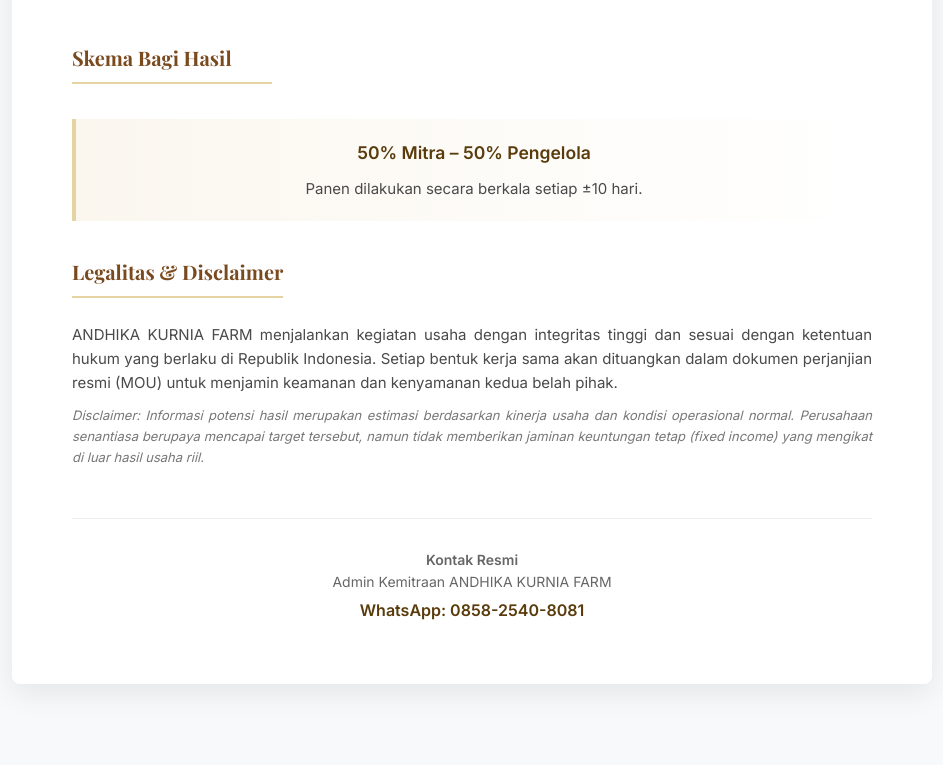
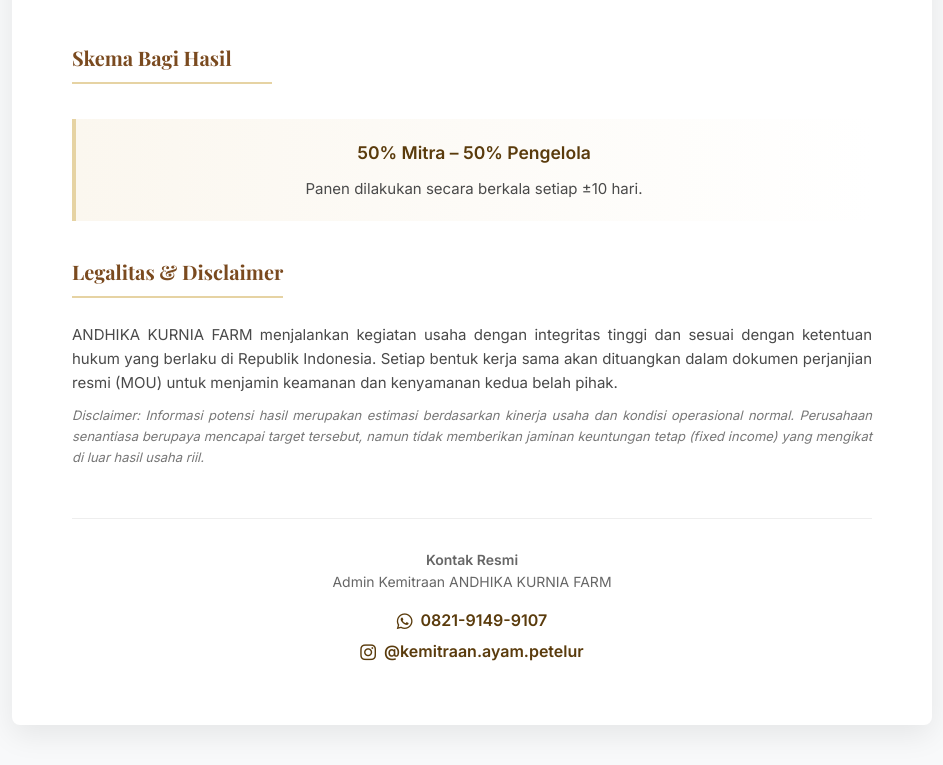
Before and after one commit to adminkemitraan/ra-farmtwo, a plain HTML site: page Andhika Kurnia Farm/index.html in a window 1280 px wide. Shown: the part 1535-2300 px from the top of the page, without its empty margins (168-1111 px from the left). Before the commit the page ends 2259 px from the top, so only its background shows below. Drawn offline with nearby package versions, Linux system fonts and the light colour scheme.

Commit message:
Update contact info with WA and IG icons for Andhika Kurnia Farm

```diff
--- a/Andhika Kurnia Farm/index.html
+++ b/Andhika Kurnia Farm/index.html
@@ -9,6 +9,7 @@
   <link rel="preconnect" href="https://fonts.googleapis.com">
   <link rel="preconnect" href="https://fonts.gstatic.com" crossorigin>
   <link href="https://fonts.googleapis.com/css2?family=Inter:wght@400;500;600&family=Playfair+Display:wght@600;700&display=swap" rel="stylesheet">
+  <link rel="stylesheet" href="https://cdnjs.cloudflare.com/ajax/libs/font-awesome/6.4.0/css/all.min.css">
 
   <style>
     :root {
@@ -294,7 +295,14 @@
   <footer>
     <strong>Kontak Resmi</strong><br>
     Admin Kemitraan ANDHIKA KURNIA FARM<br>
-    <span class="contact-info">WhatsApp: 0858-2540-8081</span>
+    <div style="margin-top: 15px;">
+      <span class="contact-info" style="display: flex; align-items: center; justify-content: center; gap: 8px;">
+        <i class="fab fa-whatsapp" style="font-size: 18px;"></i> 0821-9149-9107
+      </span>
+      <span class="contact-info" style="display: flex; align-items: center; justify-content: center; gap: 8px; margin-top: 5px;">
+        <i class="fab fa-instagram" style="font-size: 18px;"></i> @kemitraan.ayam.petelur
+      </span>
+    </div>
   </footer>
 
 </div>
```
